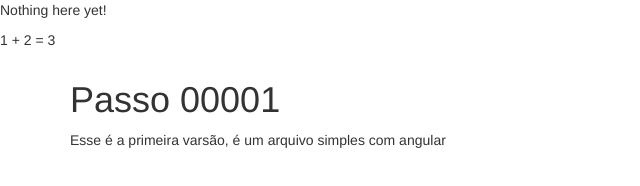
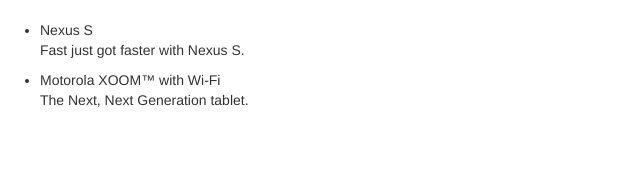
Before and after one commit to wgnrgoncalves/angular1tutorial, a website: page app/index.html in a window 1280 px wide. Shown: the whole page, without its empty margins (0-640 px from the left). Drawn offline with nearby package versions, Linux system fonts and the light colour scheme.

Commit message:
Passo 0002. Pagina estatic. Mudança de porta para 80001

```diff
--- /dev/null
+++ b/app/app.css
@@ -0,0 +1,3 @@
+body {
+    padding-top: 20px;
+}
--- a/app/index.html
+++ b/app/index.html
@@ -3,22 +3,27 @@
 
 <head>
     <meta charset="utf-8">
-    <title>Primeiro teste</title>
+    <title>Google Phone Gallery</title>
     <link rel="stylesheet" href="lib/bootstrap/dist/css/bootstrap.css" />
+    <link rel="stylesheet" href="app.css" />
     <script src="lib/angular/angular.js"></script>
 </head>
 
 <body>
-    <p>Nothing here {{'yet' + '!'}}</p>
-    <p>1 + 2 = {{1 + 2}}</p>
-
-    <div class="container">
-        <h1>Passo 00001</h1>
-        <p>
-            Esse é a primeira varsão, é um arquivo simples com angular
-
-        </p>
-    </div>
+    <ul>
+        <li>
+            <span>Nexus S</span>
+            <p>
+                Fast just got faster with Nexus S.
+            </p>
+        </li>
+        <li>
+            <span>Motorola XOOM™ with Wi-Fi</span>
+            <p>
+                The Next, Next Generation tablet.
+            </p>
+        </li>
+    </ul>
 </body>
 
 </html>
--- a/package.json
+++ b/package.json
@@ -7,7 +7,7 @@
     "postinstall": "npm run copy-libs",
     "copy-libs": "cpx \"node_modules/{angular,angular-*,bootstrap/dist}/**/*\" app/lib -C",
     "prestart": "npm install",
-    "start": "http-server ./app -a localhost -p 8000 -c-1"
+    "start": "http-server ./app -a localhost -p 8001 -c-1"
   },
   "repository": {
     "type": "git",
```
Also changed, not shown: app/favicon.ico (added).
